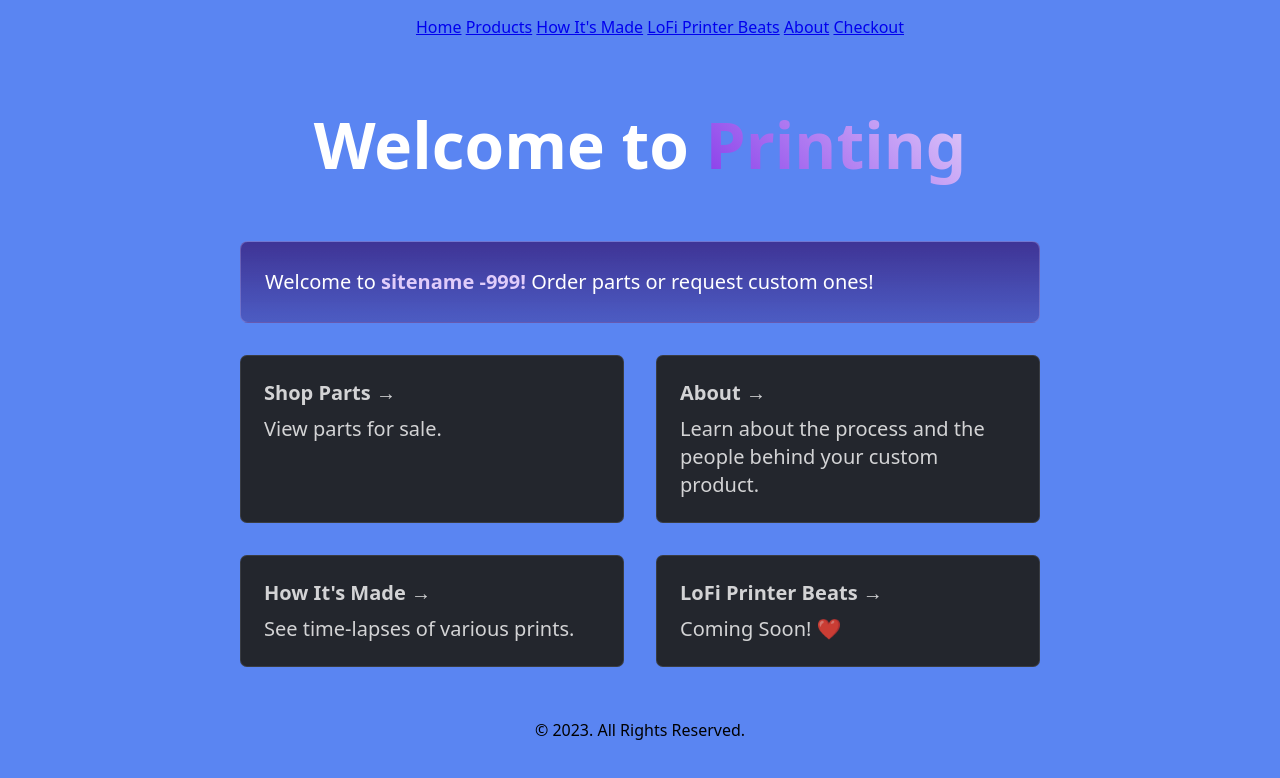
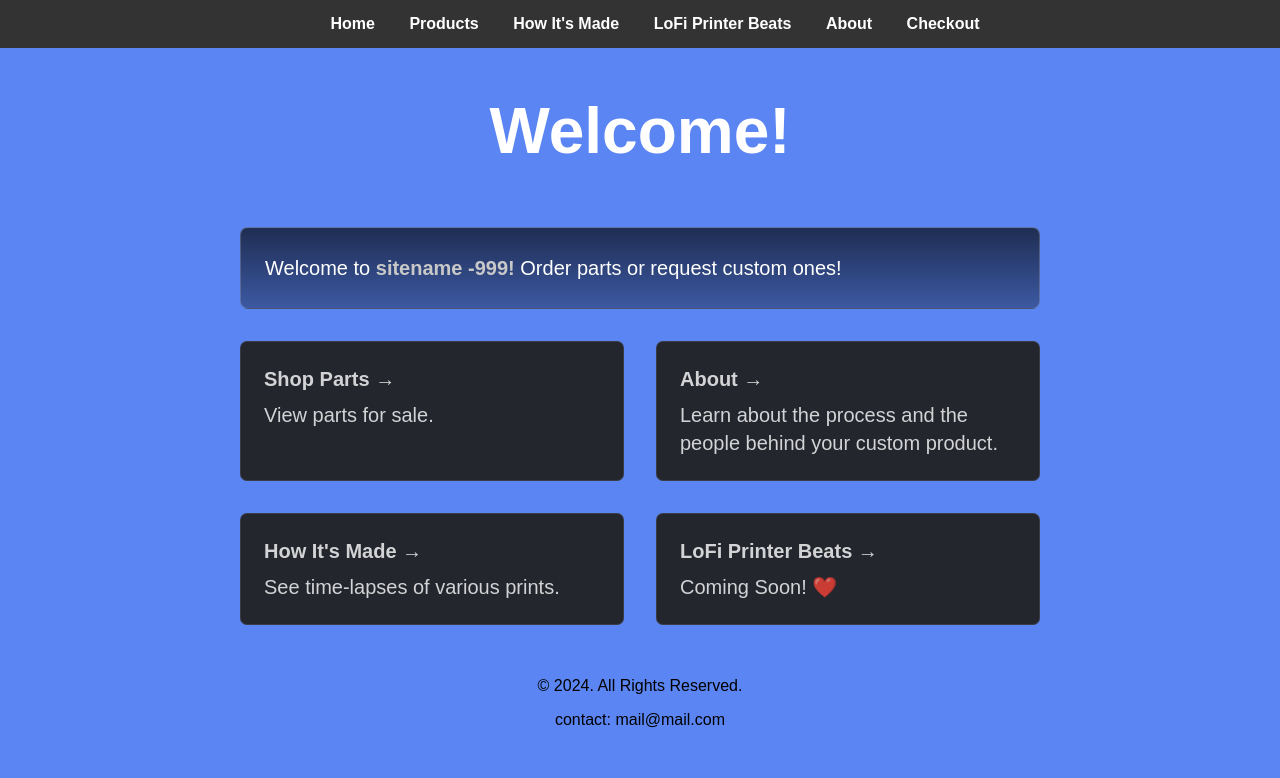
Before and after one commit to njh01/astro-site, an Astro site: page / in a window 1280 px wide. Built offline with nearby package versions, Linux system fonts and the light colour scheme; Astro itself is replaced by a stand-in of ours.

Commit message:
added header nav bar

```diff
--- a/src/components/ProductBoard.astro
+++ b/src/components/ProductBoard.astro
@@ -14,6 +14,7 @@ const { product_image, title, product_description, href, price, stl_file } = Ast
 ---
 <li class="product-board">
 	<a href={href}>
+
 		<h2 style="text-align: center;">
 			{title}
 		</h2>
@@ -35,7 +36,7 @@ const { product_image, title, product_description, href, price, stl_file } = Ast
 		font-size: 1.25rem;
 		transition: color 0.6s cubic-bezier(0.22, 1, 0.36, 1);
         color: white;
-        border-bottom: 0;
+        border-bottom: none;
         text-decoration: none;
 	}
     p1 {
--- a/src/layouts/Layout.astro
+++ b/src/layouts/Layout.astro
@@ -27,11 +27,11 @@ const { title } = Astro.props;
 </html>
 <style is:global>
 	:root {
-		--accent: 136, 58, 234;
-		--accent-light: 224, 204, 250;
-		--accent-dark: 49, 10, 101;
+		--accent: 50, 50, 200;
+		--accent-light: 200, 200, 200;
+		--accent-dark: 0, 0, 0;
 		--accent-gradient: linear-gradient(
-			45deg,
+			60deg,
 			rgb(var(--accent)),
 			rgb(var(--accent-light)) 30%,
 			white 60%
--- a/src/layouts/footer.astro
+++ b/src/layouts/footer.astro
@@ -1,3 +1,4 @@
 <footer>
-  <p style="text-align: center;">&copy; 2023. All Rights Reserved.</p>
+  <p style="text-align: center;">&copy; 2024. All Rights Reserved.</p>
+  <p style="text-align: center;">contact: mail@mail.com</p>
 </footer>
--- a/src/layouts/header.astro
+++ b/src/layouts/header.astro
@@ -1,12 +1,63 @@
+<!DOCTYPE html>
+<html lang="en">
+<head>
+    <meta charset="UTF-8">
+    <meta name="viewport" content="width=device-width, initial-scale=1.0">
+    <title>Header Bar</title>
+    <style>
+        body {
+            margin: 0;
+            font-family: 'Arial', sans-serif;
+        }
+
+        header {
+            background-color: #333;
+            padding: 15px;
+            text-align: center;
+            position: fixed;
+            width: 100%;
+            top: 0;
+            z-index: 1000;
+        }
+
+        header a {
+            color: #fff;
+            text-decoration: none;
+            margin: 0 15px;
+            font-size: 16px;
+            font-weight: bold;
+            transition: color 0.3s;
+        }
+
+        header a:hover {
+            color: #ffcc00;
+        }
+        .astro-container {
+            padding-top: 20px; /* Adjust this value as needed */
+        }
+
+        .astro-component {
+            background-color: #f0f0f0;
+            padding: 10px;
+            border-radius: 8px;
+        }
+    </style>
+</head>
+<body>
+
     <header>
-  <nav>
-    <ul style="text-align: center;">
         <a href="/">Home</a>
         <a href="./products">Products</a>
         <a href="./howitsmade">How It's Made</a>
         <a href="./lofi">LoFi Printer Beats</a>
         <a href="./about">About</a>
         <a href="./checkout">Checkout</a>
-    </ul>
-  </nav>
     </header>
+    <div class="content">
+        <div class="astro-container">
+            <div class="astro-component">
+            </div>
+        </div>
+    </div>
+</body>
+</html>
--- a/src/pages/about.astro
+++ b/src/pages/about.astro
@@ -4,7 +4,7 @@ import Layout from '../layouts/Layout.astro';
 
 <Layout title="About">
     <main>
-        <h1>Welcome to our site. Parts here are custom designs and printed by an individual "by hand".</h1>
+        <h1>Welcome to our site. Parts here are custom designs printed by an individual "by hand".</h1>
     </main>
 </Layout>
 <style>
--- a/src/pages/checkout.astro
+++ b/src/pages/checkout.astro
@@ -4,6 +4,6 @@ import Layout from '../layouts/Layout.astro';
 
 <Layout title="About">
     <main>
-        <h1>Checkout page placeholder.</h1>
+        <h1>Checkout page placeholder. https://github.com/creativetimofficial/astro-ecommerce/tree/main/src/components/checkout</h1>
     </main>
 </Layout>
--- a/src/pages/index.astro
+++ b/src/pages/index.astro
@@ -33,7 +33,7 @@ import Card from '../components/Card.astro';
 				</linearGradient>
 			</defs>
 		</svg> -->
-		<h1>Welcome to <span class="text-gradient">Printing</span></h1>
+		<h1>Welcome!</span></h1>
 		<p class="instructions">
 			Welcome to <strong> sitename -999!</strong> Order parts or request custom ones!
 		</p>
```
Also changed, not shown: src/pages/products.astro (+45 -2 lines). Lines whose indentation alone changed are shown as unchanged.
